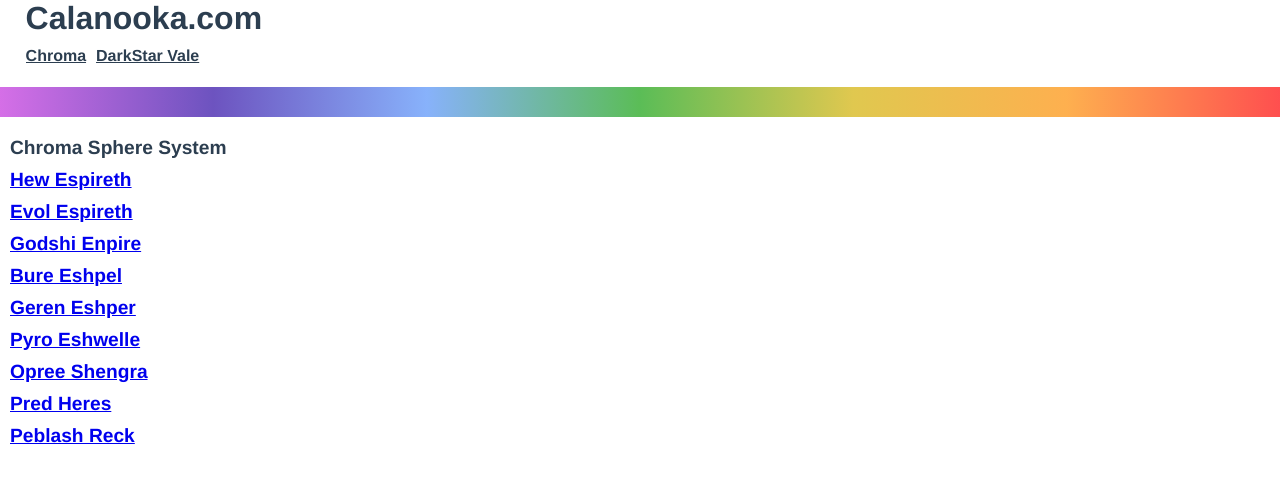
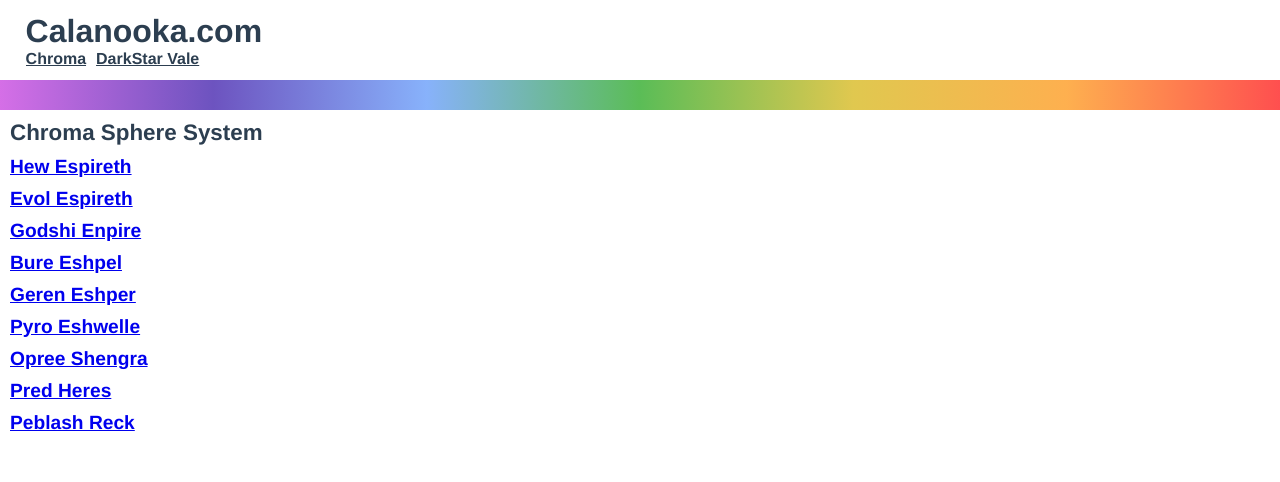
Before and after one commit to CarlieMartece/calanooka-react, a React (Create React App) app: page / in a window 1280 px wide. Shown: the top 482 px of the page. Built offline with nearby package versions, Linux system fonts and the light colour scheme.

Commit message:
adjust header layout

```diff
--- a/src/components/Chroma.jsx
+++ b/src/components/Chroma.jsx
@@ -6,7 +6,7 @@ export default function Chroma() {
   return (
     <main>
       <div id="Chroma">
-        <h2>Chroma Sphere System</h2>
+        <h1>Chroma Sphere System</h1>
         <ul id="spheres">
           {data.chroma.map((sphere) => {
             return <SphereCard key={sphere.id} name={sphere.name} />;
--- a/src/sass/layout/header.scss
+++ b/src/sass/layout/header.scss
@@ -2,12 +2,11 @@
 @use "../abstracts/mixins" as *;
 
 header {
-  padding: 0 2%;
+  padding: 1% 2% 0;
 }
 
 nav {
   height: 30px;
-  padding: 10px 0;
   width: 100%;
 
   a {
--- a/src/sass/main.css
+++ b/src/sass/main.css
@@ -1,10 +1,9 @@
 header {
-  padding: 0 2%;
+  padding: 1% 2% 0;
 }
 
 nav {
   height: 30px;
-  padding: 10px 0;
   width: 100%;
 }
 nav a {
```
Also changed, not shown: 1 other file (tests, documents, lock files or other folders).
